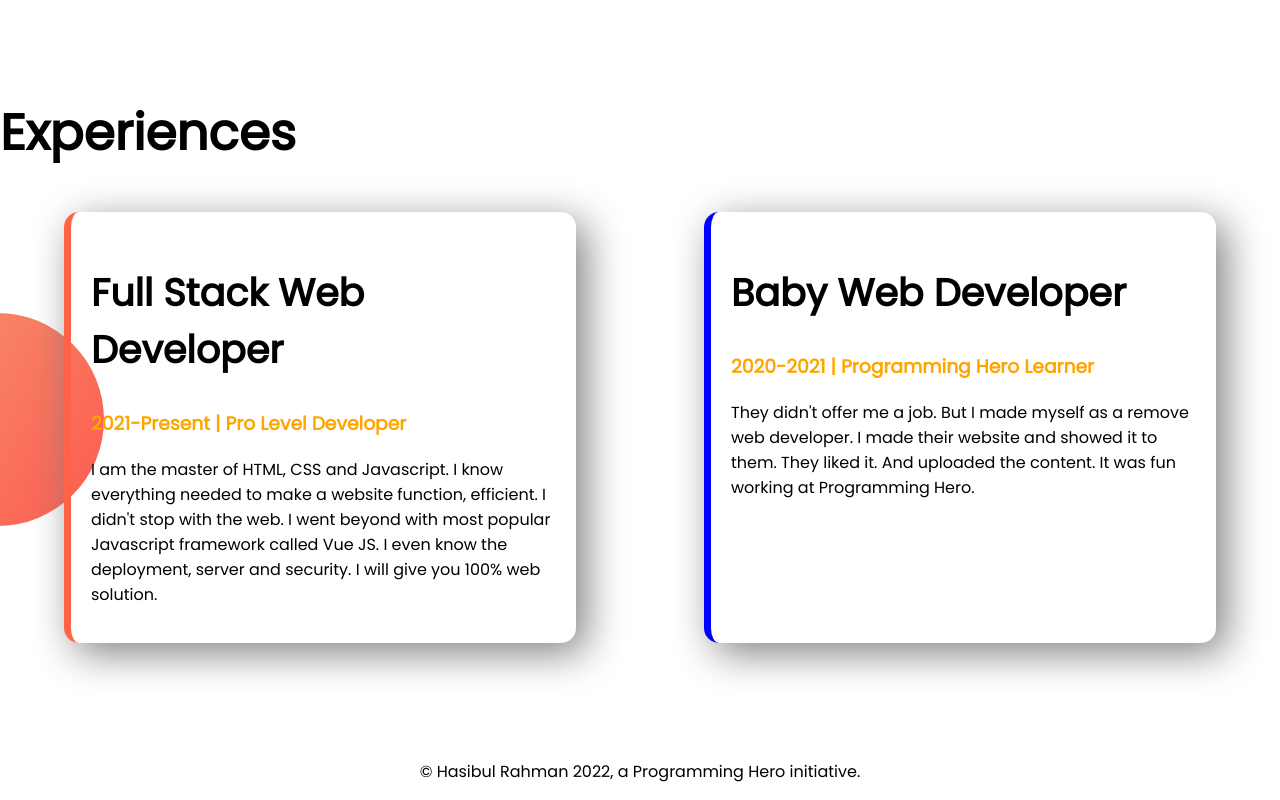
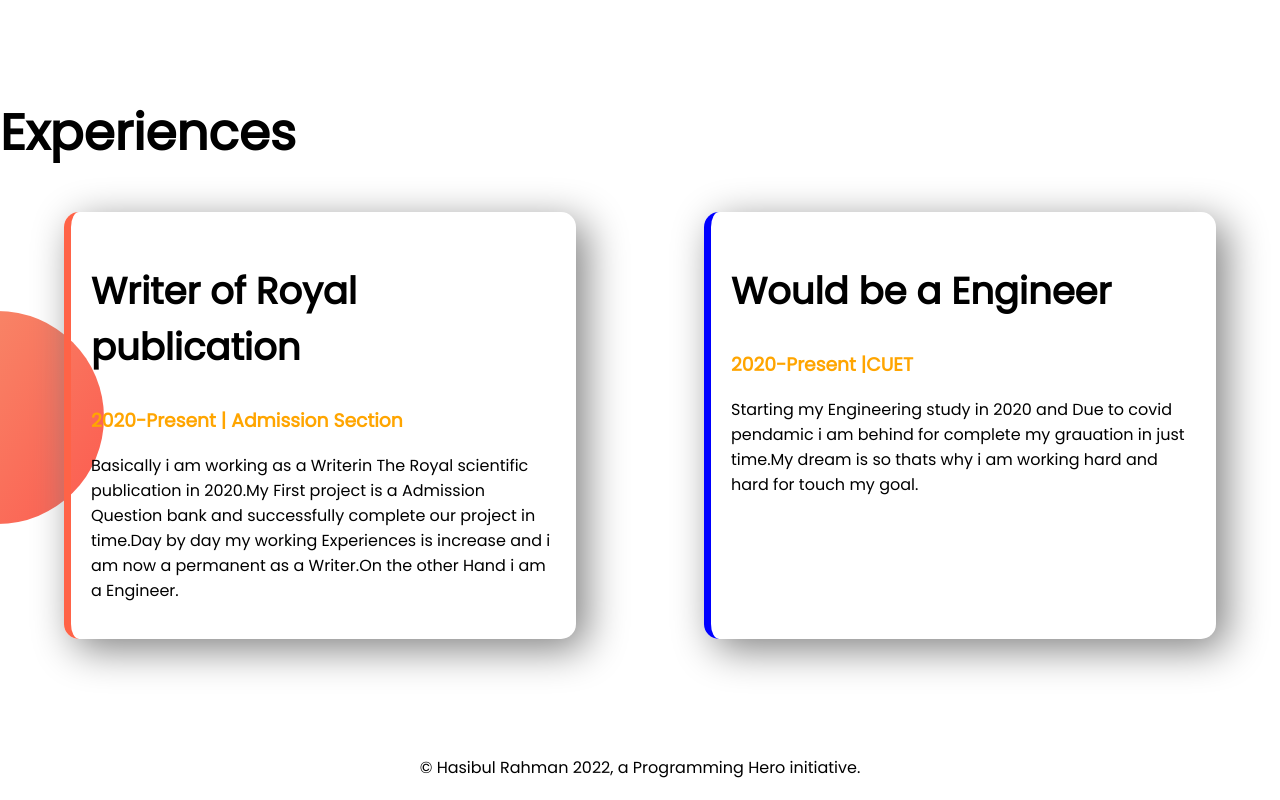
Before and after one commit to HasibulRahman/personal-portfolio-, a plain HTML site: page index.html in a window 1280 px wide. Shown: the part 1249-2049 px from the top of the page. Drawn offline with Linux system fonts and the light colour scheme.

Commit message:
add somthing

```diff
--- a/index.html
+++ b/index.html
@@ -49,17 +49,20 @@
         <h1>Experiences</h1>
         <div class="flexible-contant">
             <div class="C3" id="border">
-                <h2>Full Stack Web Developer</h2>
-                <h3 class="color">2021-Present | Pro Level Developer</h3>
-                <p>I am the master of HTML, CSS and Javascript. I know everything needed to make a website function,
-                    efficient. I didn't stop with the web. I went beyond with most popular Javascript framework called
-                    Vue JS. I even know the deployment, server and security. I will give you 100% web solution.</p>
+                <h2>Writer of Royal publication</h2>
+                <h3 class="color">2020-Present | Admission Section</h3>
+                <p>
+                    Basically i am working as a Writerin The Royal scientific publication in 2020.My First project is a
+                    Admission Question bank and successfully complete our project in time.Day by day my working
+                    Experiences is increase and i am now a permanent as a Writer.On the other Hand i am a Engineer.
+                </p>
             </div>
             <div class="C3" id="border-2">
-                <h2>Baby Web Developer</h2>
-                <h3 class="color">2020-2021 | Programming Hero Learner</h3>
-                <p>They didn't offer me a job. But I made myself as a remove web developer. I made their website and
-                    showed it to them. They liked it. And uploaded the content. It was fun working at Programming Hero.
+                <h2>Would be a Engineer</h2>
+                <h3 class="color">2020-Present |CUET</h3>
+                <p>
+                    Starting my Engineering study in 2020 and Due to covid pendamic i am behind for complete my
+                    grauation in just time.My dream is so thats why i am working hard and hard for touch my goal.
                 </p>
             </div>
         </div>
--- a/style.css
+++ b/style.css
@@ -8,7 +8,7 @@ h1 {
 }
 
 h2 {
-    font-size: 38px;
+    font-size: 37px;
 }
 
 .C1 {
```
